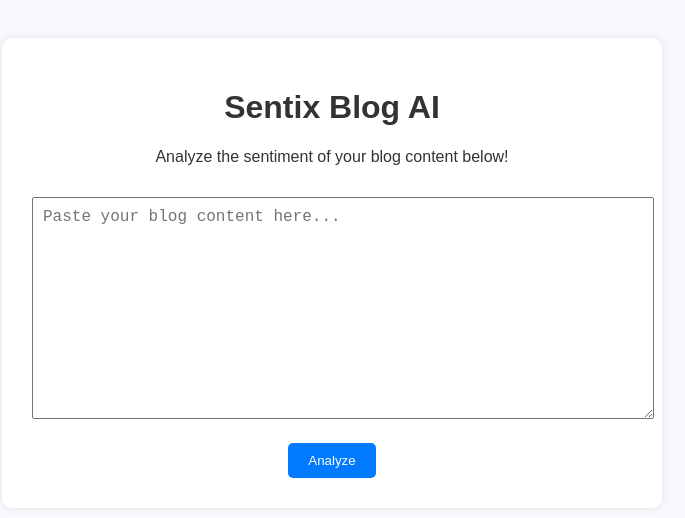
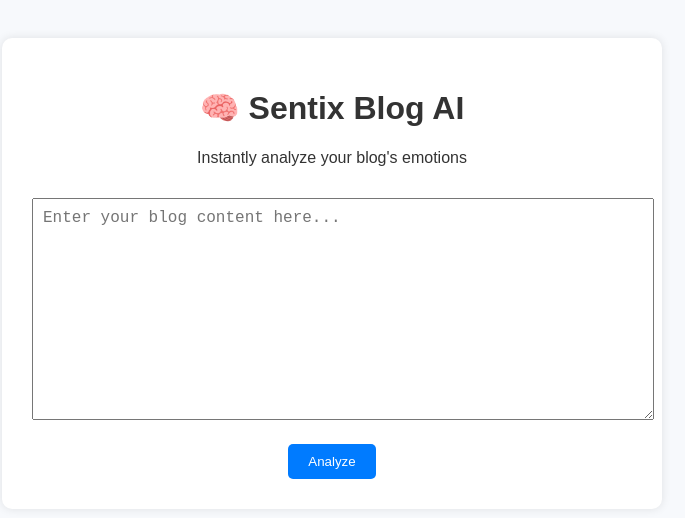
Before and after one commit to Maniin1077/sentix-blog-ai, a plain HTML site: page index.html in a window 1280 px wide. Shown: the whole page, without its empty margins (308-993 px from the left). Drawn offline with Linux system fonts and the light colour scheme.

Commit message:
Update index.html

```diff
--- a/index.html
+++ b/index.html
@@ -2,21 +2,21 @@
 <html lang="en">
 <head>
   <meta charset="UTF-8" />
-  <meta name="viewport" content="width=device-width, initial-scale=1.0" />
-  <title>Sentix Blog AI (JS Version)</title>
+  <meta name="viewport" content="width=device-width, initial-scale=1.0"/>
+  <title>Sentix Blog AI</title>
   <link rel="stylesheet" href="style.css" />
 </head>
 <body>
   <div class="container">
-    <h1>Sentix Blog AI</h1>
-    <p>Analyze the sentiment of your blog content below!</p>
-    <textarea id="blogInput" placeholder="Paste your blog content here..."></textarea>
+    <h1>🧠 Sentix Blog AI</h1>
+    <p class="subtitle">Instantly analyze your blog's emotions</p>
+
+    <textarea id="blogInput" placeholder="Enter your blog content here..."></textarea>
     <button onclick="analyzeSentiment()">Analyze</button>
-    <div id="resultBox" class="hidden">
-      <p><strong>Sentiment:</strong> <span id="sentiment"></span></p>
-      <p><strong>Polarity Score:</strong> <span id="score"></span></p>
-    </div>
+
+    <div id="resultBox" class="hidden"></div>
   </div>
+
   <script src="script.js"></script>
 </body>
 </html>
```
